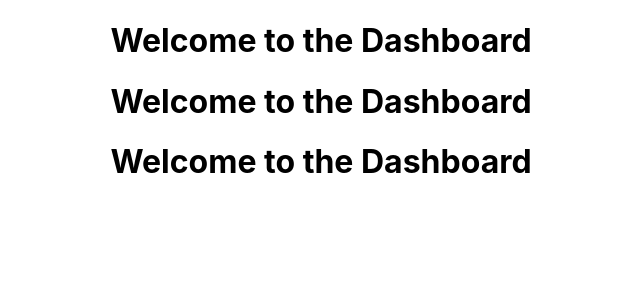
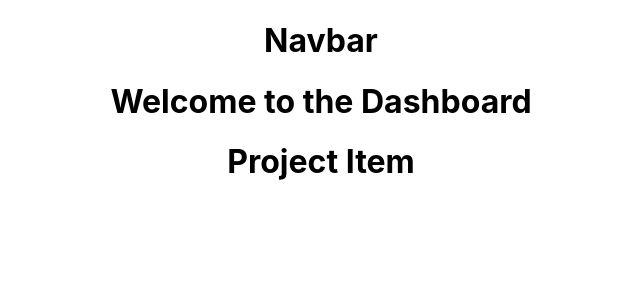
Before and after one commit to khalilmat/AgileProjects, a React (Create React App) app in the folder ppmtool-react-client/: page / in a window 1280 px wide. Shown: the top 300 px of the page, without its empty margins (319-959 px from the left). Built offline with nearby package versions, Linux system fonts and the light colour scheme.

Commit message:
nested components

```diff
--- a/ppmtool-react-client/src/App.js
+++ b/ppmtool-react-client/src/App.js
@@ -1,15 +1,15 @@
 import './App.css';
 import React, { Component } from "react";
 import Dashboard from './components/Dashboard';
+import Header from './components/Layout/Header';
 
 
 class App extends Component {
   render() {
     return (
       <div className="App">
-      <Dashboard />
-      <Dashboard />
-      <Dashboard />
+      <Header />
+        <Dashboard />
       </div>
     )
   }
--- a/ppmtool-react-client/src/components/Dashboard.js
+++ b/ppmtool-react-client/src/components/Dashboard.js
@@ -1,10 +1,14 @@
 import React, { Component } from 'react'
+import ProjectItem from './project/ProjectItem';
 
 class Dashboard extends Component {
     render() {
         return (
-            <h1>Welcome to the Dashboard</h1>
-        )
+            <div>
+                <h1>Welcome to the Dashboard</h1>
+                <ProjectItem />
+            </div>
+        );
     }
 }
 
--- /dev/null
+++ b/ppmtool-react-client/src/components/Layout/Header.js
@@ -0,0 +1,13 @@
+import React, { Component } from 'react'
+
+class Header extends Component {
+    render() {
+        return (
+            <div>
+               <h1>Navbar</h1>
+            </div>
+        );
+    }
+}
+
+export default Header;
--- /dev/null
+++ b/ppmtool-react-client/src/components/project/ProjectItem.js
@@ -0,0 +1,11 @@
+import React, { Component } from 'react'
+
+class ProjectItem extends Component {
+    render() {
+        return (
+            <h1>Project Item</h1>
+        )
+    }
+}
+
+export default ProjectItem;
```
Also changed, not shown: 1 other file (tests, documents, lock files or other folders).
